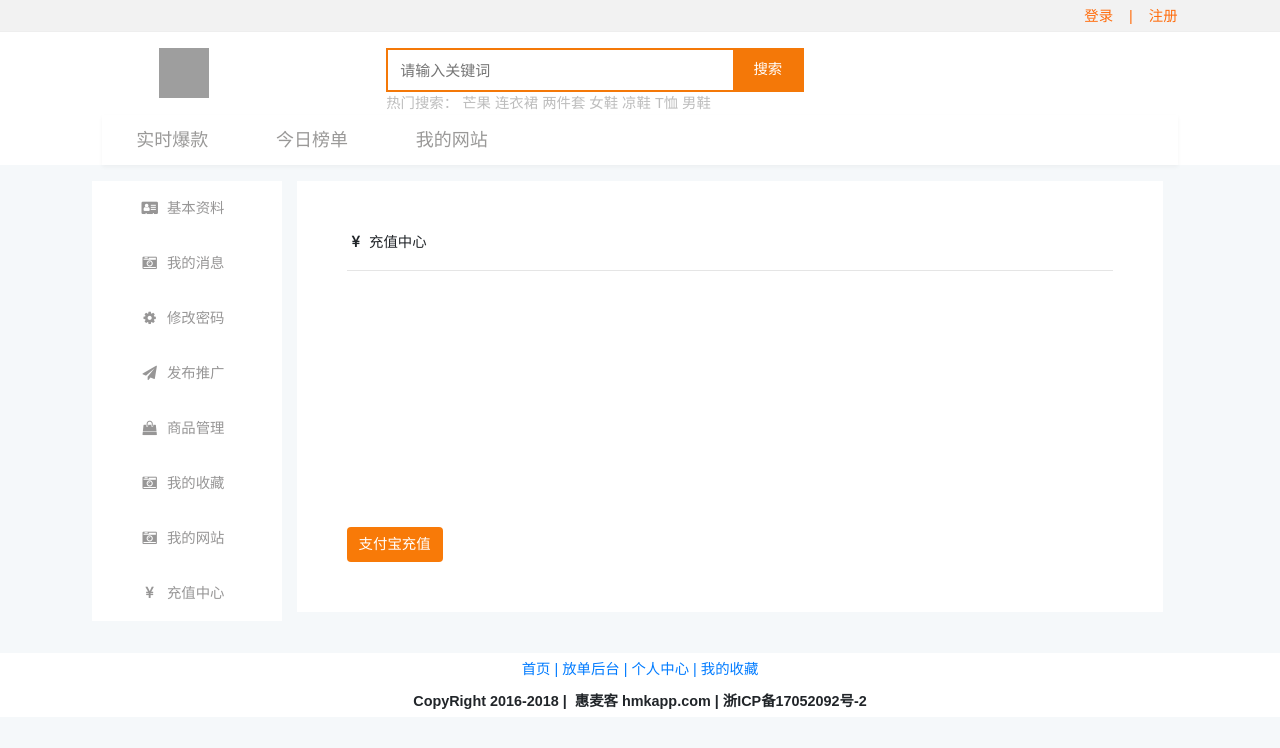
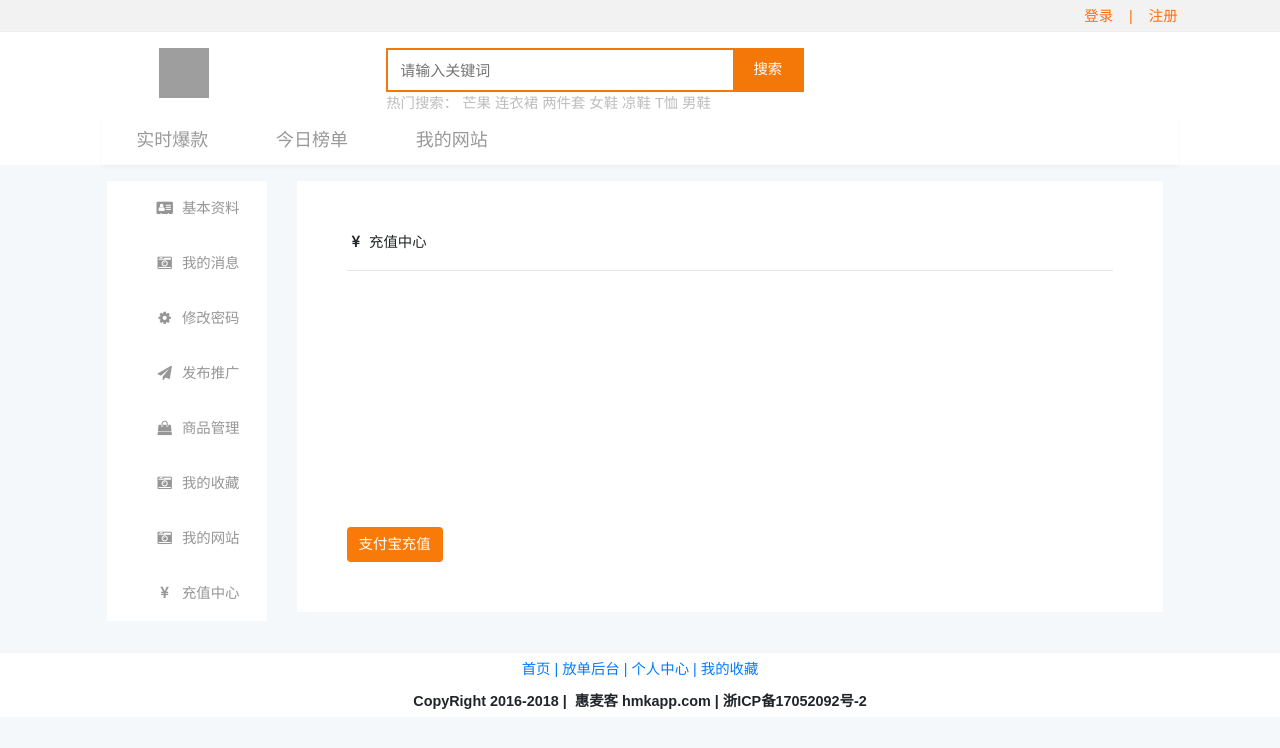
Before and after one commit to nanjim/pinduo, a Laravel app: template resources/views/index/user/charge.blade.php in a window 1280 px wide. Shown: the top 748 px of the page. Run offline with Laravel 8, Linux system fonts and the light colour scheme; the template is opened without the code that fills it, so the values that code supplies are empty; parts of the project's set-up code (start-up, migrations or seed data) failed here and were passed over; some libraries are stand-ins or nearby versions; grey boxes are pictures that could not be loaded.

Commit message:
fix style

```diff
--- a/resources/views/index/layout/myprofile.blade.php
+++ b/resources/views/index/layout/myprofile.blade.php
@@ -119,7 +119,7 @@
         color: #FF6C0C;
         line-height: 2rem;
     }
-    .col-md-4, .col-md-2 {
+    .col-md-4 {
         padding: 0;
     }
 </style>
```
